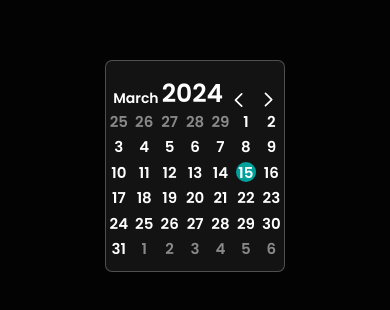
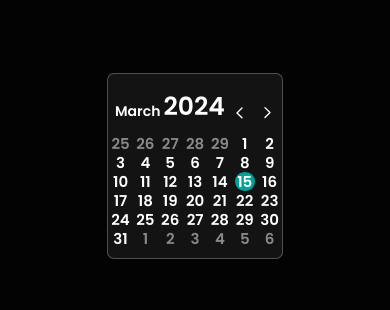
Before and after one commit to mathias5r/heave-calendar, a React Native app: screen / in a window 390 px wide. Shown: the part 256-566 px from the top of the page. Built offline with nearby package versions, Linux system fonts and the light colour scheme.

Commit message:
styles: adjust aspect ration and sizes

```diff
--- a/src/components/calendar.tsx
+++ b/src/components/calendar.tsx
@@ -72,8 +72,9 @@ const Calendar: React.FC = () => {
     selectedDate.getFullYear() === baseDate.getFullYear()
 
 
-  return <View style={styles.container}>
-    <View style={{ flexDirection: 'row', justifyContent: 'space-between'}}>
+  return (
+    <View style={styles.container}>
+      <View style={styles.header}>
         <View style={styles.monthYearWrapper}>
           <Text style={styles.month}>{baseDate.toLocaleString('default', { month: 'long' })}</Text>
           <Text style={styles.year}>{year}</Text>
@@ -99,6 +100,7 @@ const Calendar: React.FC = () => {
           </View>
         )}
     </View>
+  )
 };
 
 const styles = StyleSheet.create({
@@ -126,6 +128,11 @@ const styles = StyleSheet.create({
     fontSize: 25,
     bottom: -4
   },
+  header: {
+    flexDirection: 'row',
+    justifyContent: 'space-between',
+    paddingBottom: 12
+  },
   monthYearWrapper: {
     paddingLeft: '4%',
     flexDirection: 'row',
@@ -138,7 +145,7 @@ const styles = StyleSheet.create({
   },
   dateButton: {
     width: '14.3%',
-    aspectRatio: 1,
+    aspectRatio: 1.3,
     justifyContent: 'center',
     alignItems: 'center',
   },
--- a/src/components/month-selector.tsx
+++ b/src/components/month-selector.tsx
@@ -10,10 +10,10 @@ type Props = {
 const MonthSelector: React.FC<Props> = ({ onLeftPress, onRightPress }) =>
   <View style={styles.container}>
     <TouchableOpacity onPress={onLeftPress} style={styles.button}>
-      <LeftIcon width={10} height={19} />
+      <LeftIcon width={8} height={19} />
     </TouchableOpacity>
     <TouchableOpacity onPress={onRightPress} style={styles.button}>
-      <RightIcon width={10} height={19} />
+      <RightIcon width={8} height={19} />
     </TouchableOpacity>
   </View>
 
```
Lines whose indentation alone changed are shown as unchanged.
